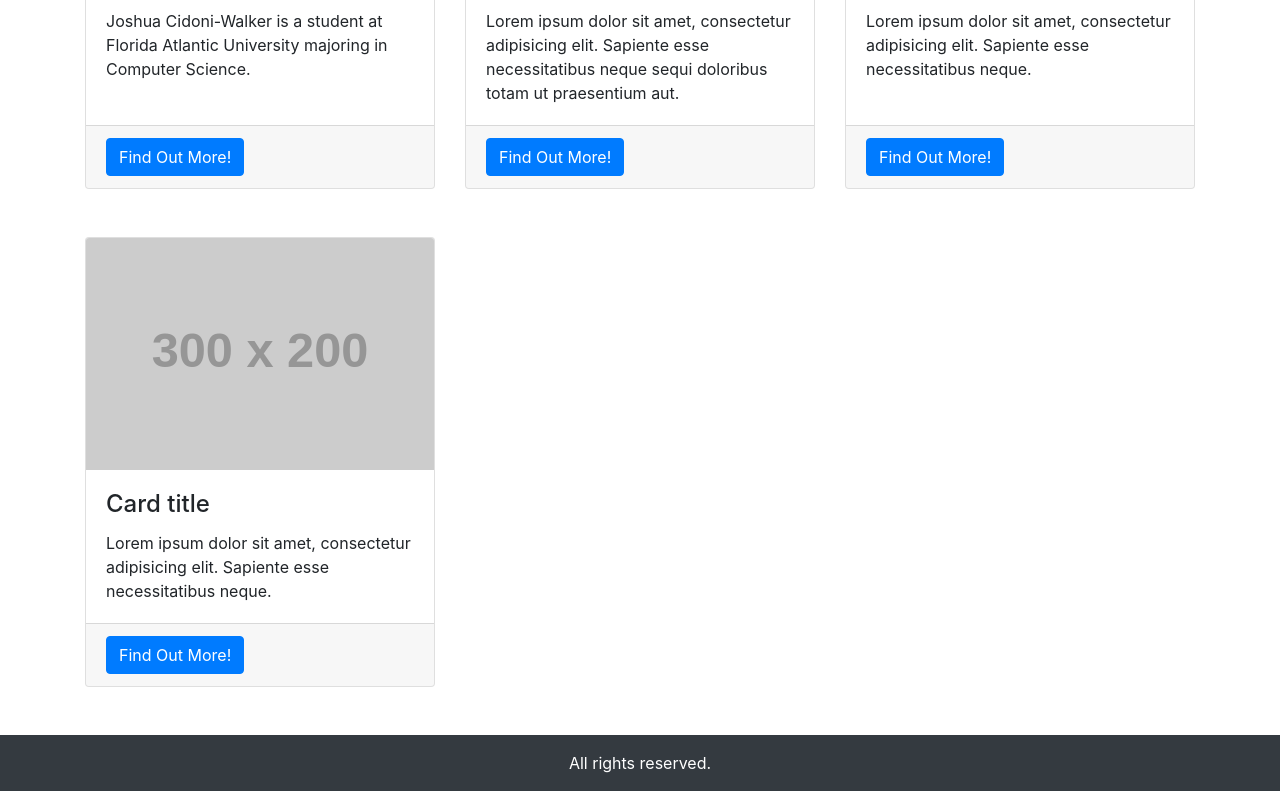
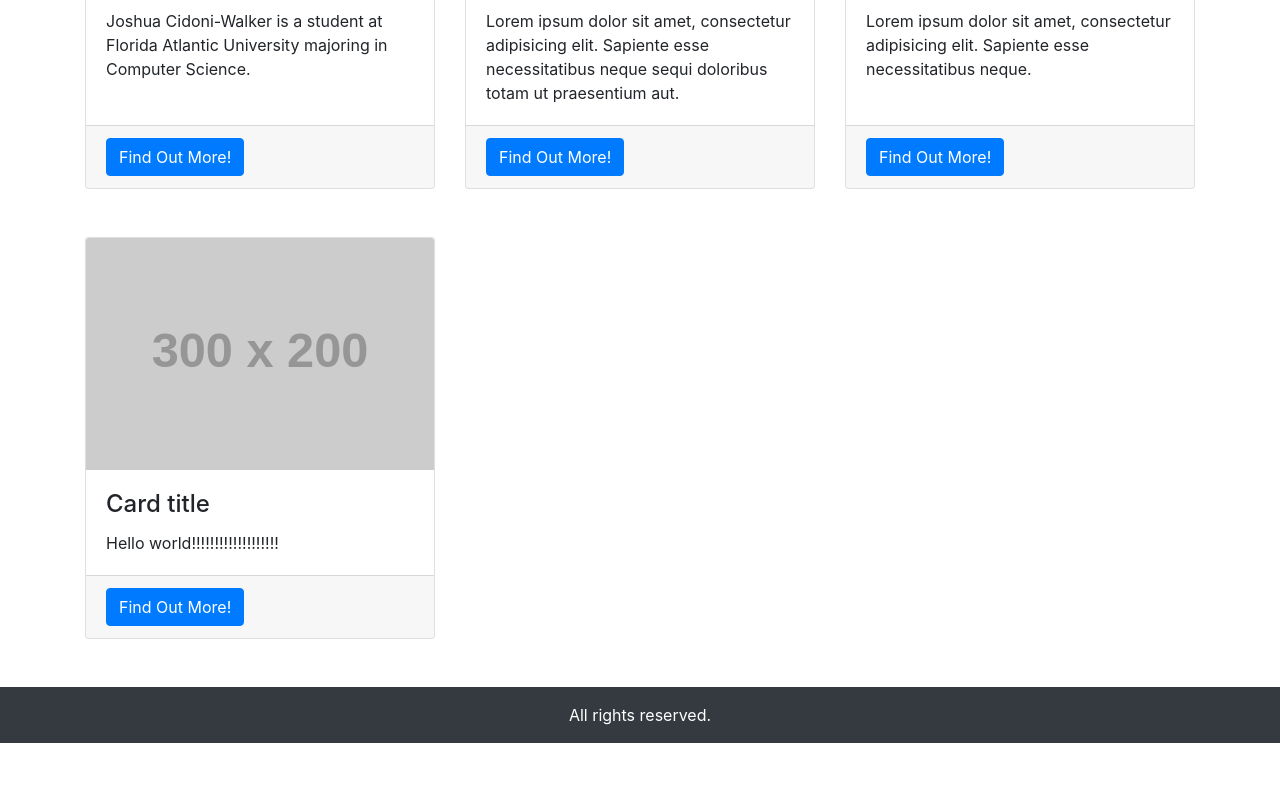
Before and after one commit to cen4010-fall19-g10/team-website, a website: page index.html in a window 1280 px wide. Shown: the part 789-1580 px from the top of the page. After the commit the page ends 1532 px from the top, so only its background shows below. Drawn offline with Linux system fonts and the light colour scheme; placeholder pictures from the web are drawn by us.

Commit message:
Update index.html

```diff
--- a/index.html
+++ b/index.html
@@ -130,7 +130,7 @@
           <img class="card-img-top" src="http://placehold.it/300x200" alt="">
           <div class="card-body">
             <h4 class="card-title">Card title</h4>
-            <p class="card-text">Lorem ipsum dolor sit amet, consectetur adipisicing elit. Sapiente esse necessitatibus neque.</p>
+            <p class="card-text">Hello world!!!!!!!!!!!!!!!!!!!</p>
           </div>
           <div class="card-footer">
             <a href="#" class="btn btn-primary">Find Out More!</a>
```
